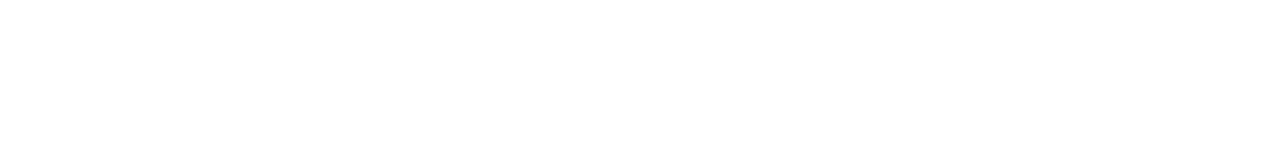
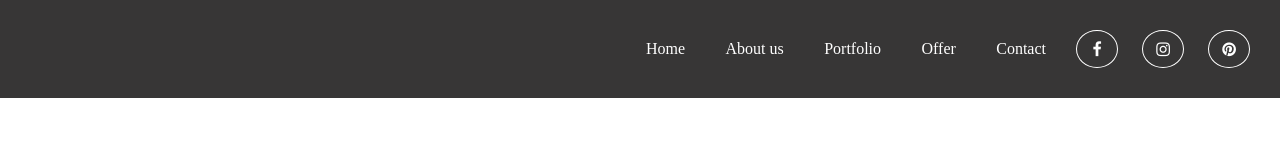
Before and after one commit to MrGummibear/GruppenArbeit, a plain HTML site: page index.html in a window 1280 px wide. Drawn offline with Linux system fonts and the light colour scheme.

Commit message:
first try

```diff
--- a/index.html
+++ b/index.html
@@ -5,10 +5,22 @@
     <meta name="viewport" content="width=device-width, initial-scale=1.0">
     <title>Document</title>
     <link rel="stylesheet" href="style.css">
+    <link rel="stylesheet" href="https://cdnjs.cloudflare.com/ajax/libs/font-awesome/4.7.0/css/font-awesome.min.css">
 </head>
 <body>
-    <nav>
-
+    <nav class="top">
+        <ul class="menu">
+            <li><a href=""></a>Home</li>
+            <li><a href=""></a>About us</li>
+            <li><a href=""></a>Portfolio</li>
+            <li><a href=""></a>Offer</li>
+            <li><a href=""></a>Contact</li>
+        </ul>
+        <div>
+            <a href="#" class="fa fa-facebook"></a>
+            <a href="#" class="fa fa-instagram"></a>
+            <a href="#" class="fa fa-pinterest"></a>
+        </div>
     </nav>
     <section>
 
--- a/style.css
+++ b/style.css
@@ -0,0 +1,32 @@
+body{
+    margin: 0px;
+}
+li{
+    list-style-type: none;
+    color: white;
+}
+.menu{
+    display: flex;
+    width: 400px;
+    align-items: center;
+    justify-content: space-between;
+    margin: 0px 20px 0px 0px;
+}
+.top{
+    background-color: rgb(55, 54, 54);
+    display: flex;
+    justify-content: flex-end;
+    padding: 20px;
+
+}
+.fa {
+    padding: 10px;
+    font-size: 30px;
+    width: 20px;
+    text-align: center;
+    text-decoration: none;
+    border-radius: 50%;
+    border: 1px solid;
+    color: white;
+    margin: 10px;
+  }
```
